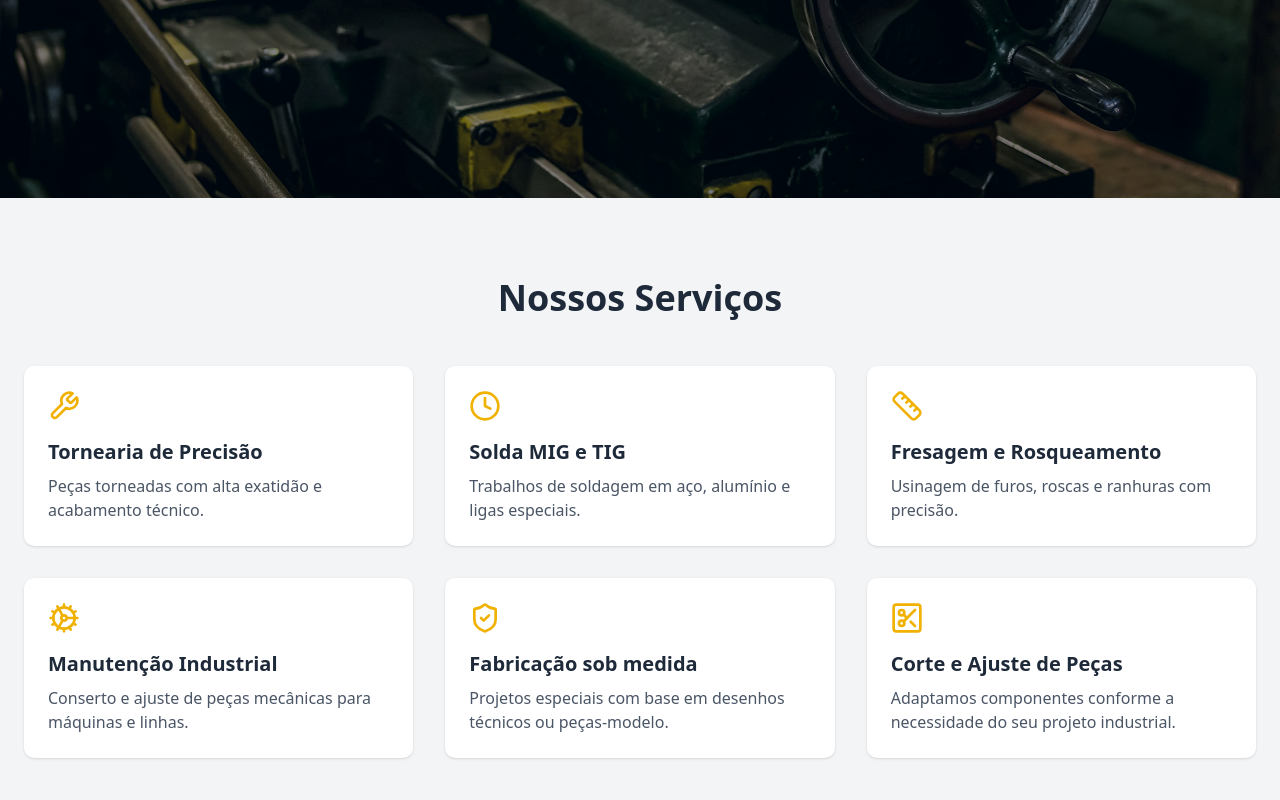
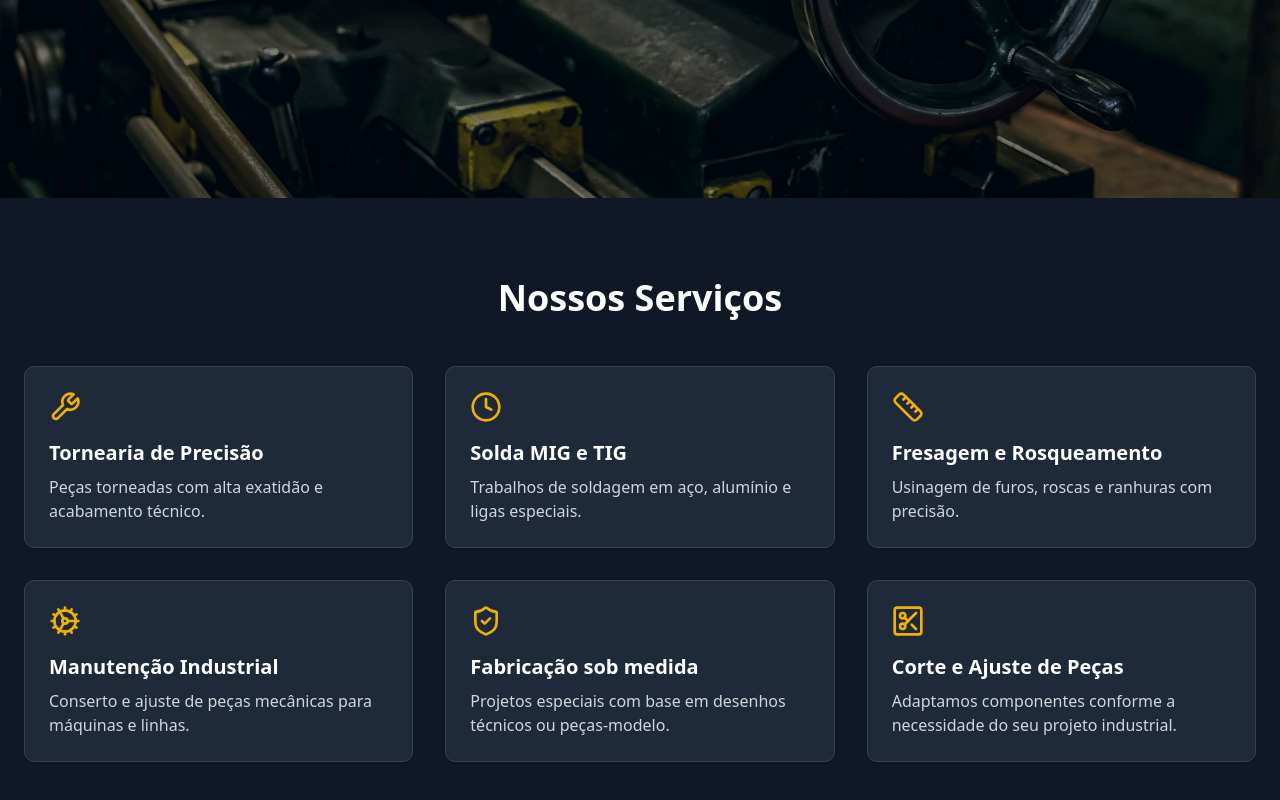
Before and after one commit to samuelpanzera/turnery-web, a Next.js app: page / in a window 1280 px wide. Shown: the part 602-1402 px from the top of the page. Built offline with nearby package versions, Linux system fonts and the light colour scheme.

Commit message:
Correções

```diff
--- a/src/components/sections/ServicesSection.tsx
+++ b/src/components/sections/ServicesSection.tsx
@@ -1,6 +1,13 @@
 "use client";
 
-import { Wrench, Clock4, Ruler, ShieldCheck, Cog, ScissorsSquare } from "lucide-react";
+import {
+  Wrench,
+  Clock4,
+  Ruler,
+  ShieldCheck,
+  Cog,
+  ScissorsSquare,
+} from "lucide-react";
 
 const services = [
   {
@@ -37,9 +44,9 @@ const services = [
 
 export default function ServicesSection() {
   return (
-    <section className="py-20 bg-gray-100 text-gray-800" id="servicos">
+    <section className="py-20 bg-gray-900 text-gray-100" id="servicos">
       <div className="max-w-7xl mx-auto px-6">
-        <h2 className="text-3xl md:text-4xl font-bold text-center mb-12">
+        <h2 className="text-3xl md:text-4xl font-bold text-center mb-12 text-white">
           Nossos Serviços
         </h2>
 
@@ -47,11 +54,13 @@ export default function ServicesSection() {
           {services.map((service, index) => (
             <div
               key={index}
-              className="bg-white p-6 rounded-lg shadow hover:shadow-lg transition"
+              className="bg-gray-800 p-6 rounded-lg shadow hover:shadow-lg transition border border-gray-700"
             >
               <div className="mb-4">{service.icon}</div>
-              <h3 className="text-xl font-semibold mb-2">{service.title}</h3>
-              <p className="text-gray-600">{service.desc}</p>
+              <h3 className="text-xl font-semibold mb-2 text-white">
+                {service.title}
+              </h3>
+              <p className="text-gray-300">{service.desc}</p>
             </div>
           ))}
         </div>
```
